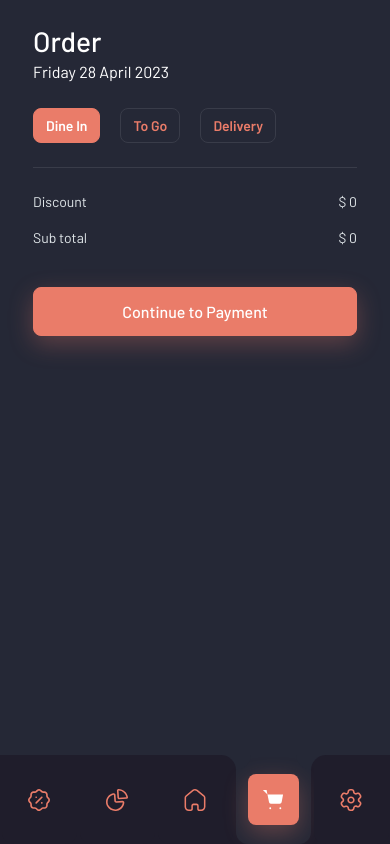
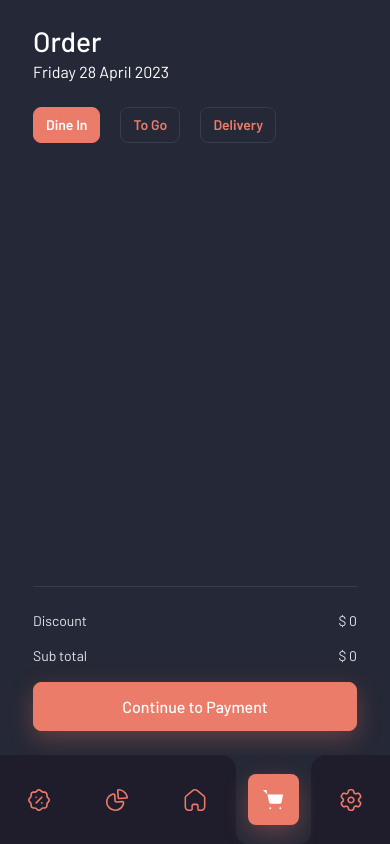
Before and after one commit to ekaterinakutovaya/food-orders-app, a React (Vite) app: page /order in a window 390 px wide. Built offline with nearby package versions, Linux system fonts and the light colour scheme.

Commit message:
cart footer mobile test

```diff
--- a/src/components/AdminHeader/AdminHeader.scss
+++ b/src/components/AdminHeader/AdminHeader.scss
@@ -1,5 +1,6 @@
 .admin-header {
     width: 100%;
+    height: 83px;
     display: flex;
     justify-content: center;
     align-items: center;
--- a/src/components/Cart/Cart.jsx
+++ b/src/components/Cart/Cart.jsx
@@ -49,7 +49,8 @@ export const Cart = () => {
       </div>
 
       <div className="cart__footer">
-        <div className="cart__total space-y-24">
+        {/* <div className="cart__total space-y-24"> */}
+        <div className="cart__total">
           <div className="cart__discount">
             <p>Discount</p>
             <span>$ {discount}</span>
--- a/src/components/Cart/Cart.scss
+++ b/src/components/Cart/Cart.scss
@@ -1,6 +1,10 @@
 .cart {
     width: 100%;
+    height: calc(100vh - var(--bottom-navbar-height) - var(--header-height));
+    // border: 1px dotted green;
 
+    display: flex;
+    flex-direction: column;
 
     @media screen and (min-width: 767px) {
         width: 409px;
@@ -62,7 +66,7 @@
     }
 
     &__content {
-        max-height: 300px;
+        max-height: 370px;
         overflow: auto;
         padding: 0 4px;
 
@@ -74,6 +78,8 @@
     }
 
     &__footer {
+        margin-top: auto;
+        padding: 24px 0;
         border-top: 1px solid var(--dark-line-color);
 
         @media screen and (min-width: 767px) {
--- a/src/components/CartItem/CartItem.jsx
+++ b/src/components/CartItem/CartItem.jsx
@@ -31,12 +31,6 @@ export const CartItem = ({ item }) => {
           </div>
         </div>
 
-        {/* <input
-          type='number'
-          className="cart-item__qty"
-          value={qtyValue}
-          onChange={qtyInputHandler}
-        /> */}
         <div className="cart-item__qty">
           <button className="btn-decr" onClick={() => dispatch(decrementQuantity(id))}>-</button>
             <span>{quantity}</span>
--- a/src/index.scss
+++ b/src/index.scss
@@ -113,6 +113,7 @@ legend {
   --purple-accent-color: #9290fe;
 
   --index: calc(1vh + 1vw);
+  --header-height: 83px;
   --sidebar-width: 104px;
   --bottom-navbar-height: 89px;
   --right-panel-width: 409px;
```
